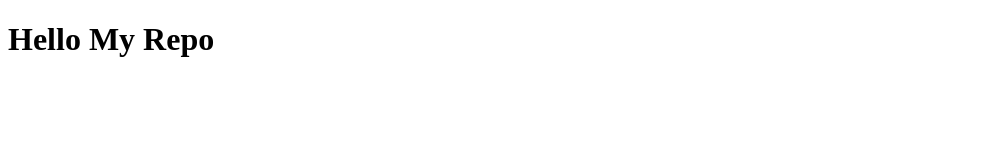
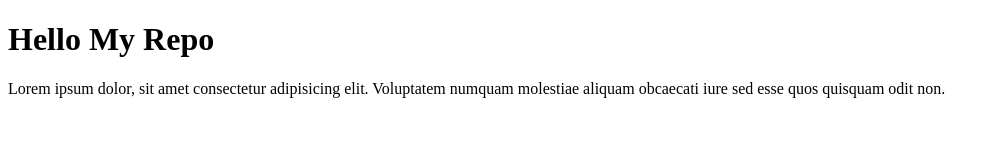
Before and after one commit to sandhya187/git-demo, a plain HTML site: page index.html in a window 1280 px wide. Shown: the whole page, without its empty margins (0-1000 px from the left). Drawn offline with Linux system fonts and the light colour scheme.

Commit message:
add p tag in index.html

```diff
--- a/index.html
+++ b/index.html
@@ -7,5 +7,6 @@
 </head>
 <body>
     <h1> Hello My Repo </h1>
+    <p> Lorem ipsum dolor, sit amet consectetur adipisicing elit. Voluptatem numquam molestiae aliquam obcaecati iure sed esse quos quisquam odit non.</p>
 </body>
 </html>
```
